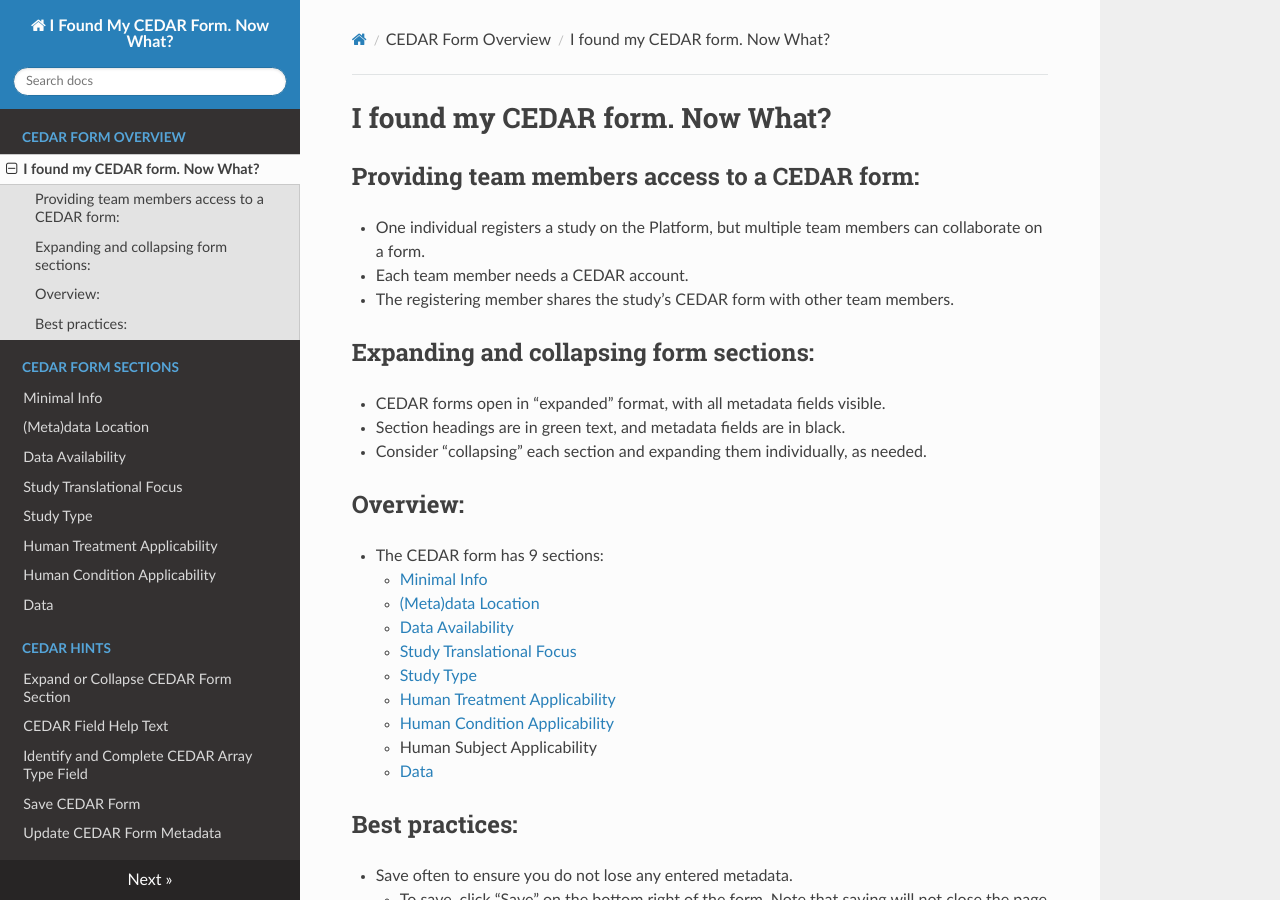
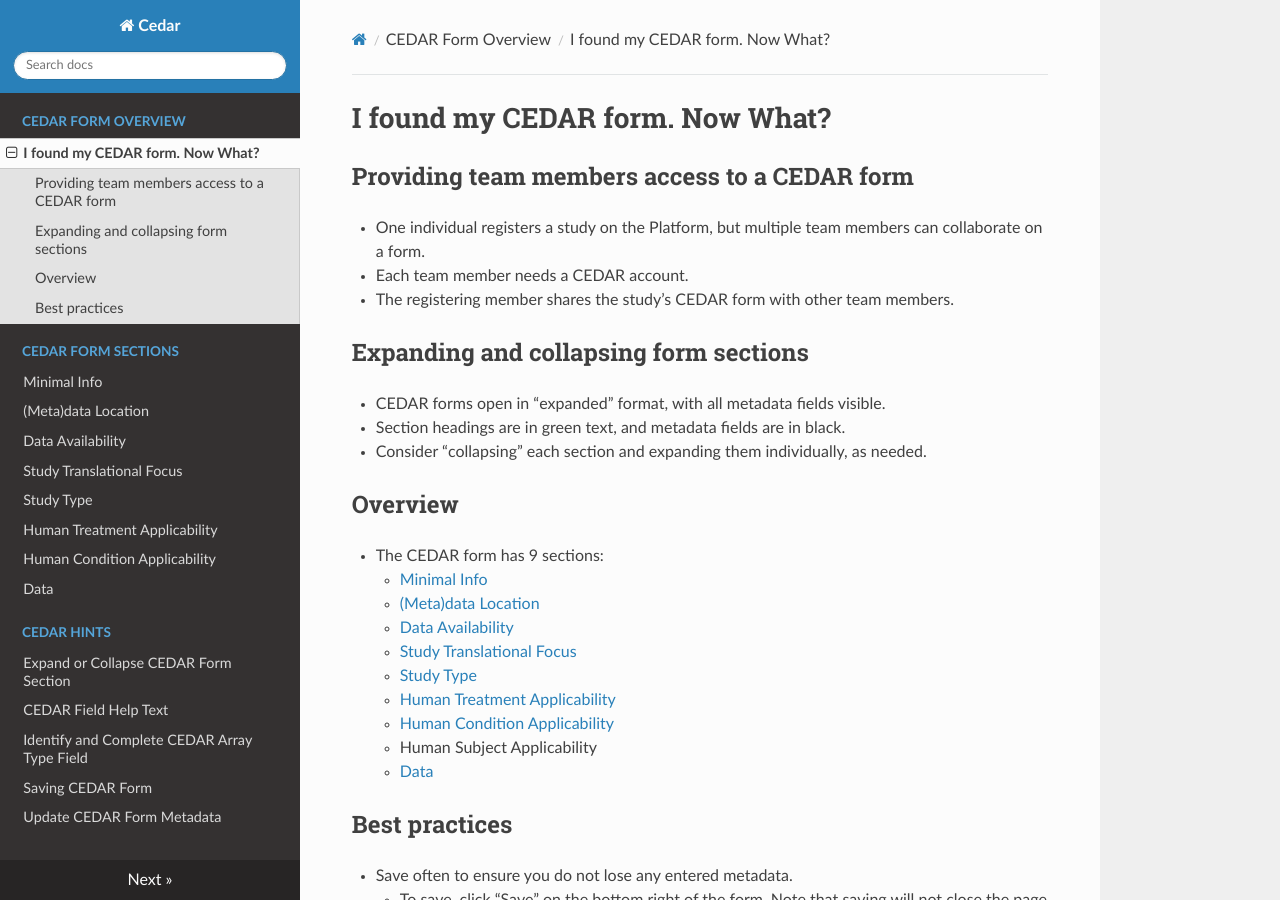
Before and after one commit to HEAL/cedar-form-docs, an MkDocs documentation site: the page built from docs/index.md, in a window 1280 px wide and 900 px high. Built offline with MkDocs 1.6.1, drawn with Linux system fonts in a browser that asks for light colours; nearby versions of some CDN libraries.

Commit message:
Made edits to meu

```diff
--- a/docs/index.md
+++ b/docs/index.md
@@ -1,20 +1,20 @@
 # I found my CEDAR form. Now What?
 
-## Providing team members access to a CEDAR form:
+## Providing team members access to a CEDAR form
 
 * One individual registers a study on the Platform, but multiple team members can collaborate on a form.
 * Each team member needs a CEDAR account.
 * The registering member shares the study’s CEDAR form with other team members.
 
 
-## Expanding and collapsing form sections:
+## Expanding and collapsing form sections
 
 * CEDAR forms open in “expanded” format, with all metadata fields visible.
 * Section headings are in green text, and metadata fields are in black.
 * Consider “collapsing” each section and expanding them individually, as needed.
 
 
-## Overview:
+## Overview
 
 * The CEDAR form has 9 sections:
     * [Minimal Info](minimal-info.md)
@@ -27,7 +27,7 @@
     * Human Subject Applicability
     * [Data](data.md)
 
-## Best practices:
+## Best practices
 
 * Save often to ensure you do not lose any entered metadata.
     * To save, click “Save” on the bottom right of the form. Note that saving will not close the page or redirect you.
--- a/mkdocs.yml
+++ b/mkdocs.yml
@@ -1,4 +1,4 @@
-site_name: I Found My CEDAR Form. Now What?
+site_name: Cedar
 nav:
     - CEDAR Form Overview:
       - I found my CEDAR form. Now What?: index.md
@@ -15,7 +15,7 @@
       - Expand or Collapse CEDAR Form Section: expand-or-collapse-cedar-form-section.md
       - CEDAR Field Help Text: cedar-field-help-text.md
       - Identify and Complete CEDAR Array Type Field: complete-cedar-array-field.md
-      - Save CEDAR Form: save-cedar-form.md
+      - Saving CEDAR Form: save-cedar-form.md
       - Update CEDAR Form Metadata: update-cedar-form-metadata.md
 theme: readthedocs
 markdown_extensions:
```
